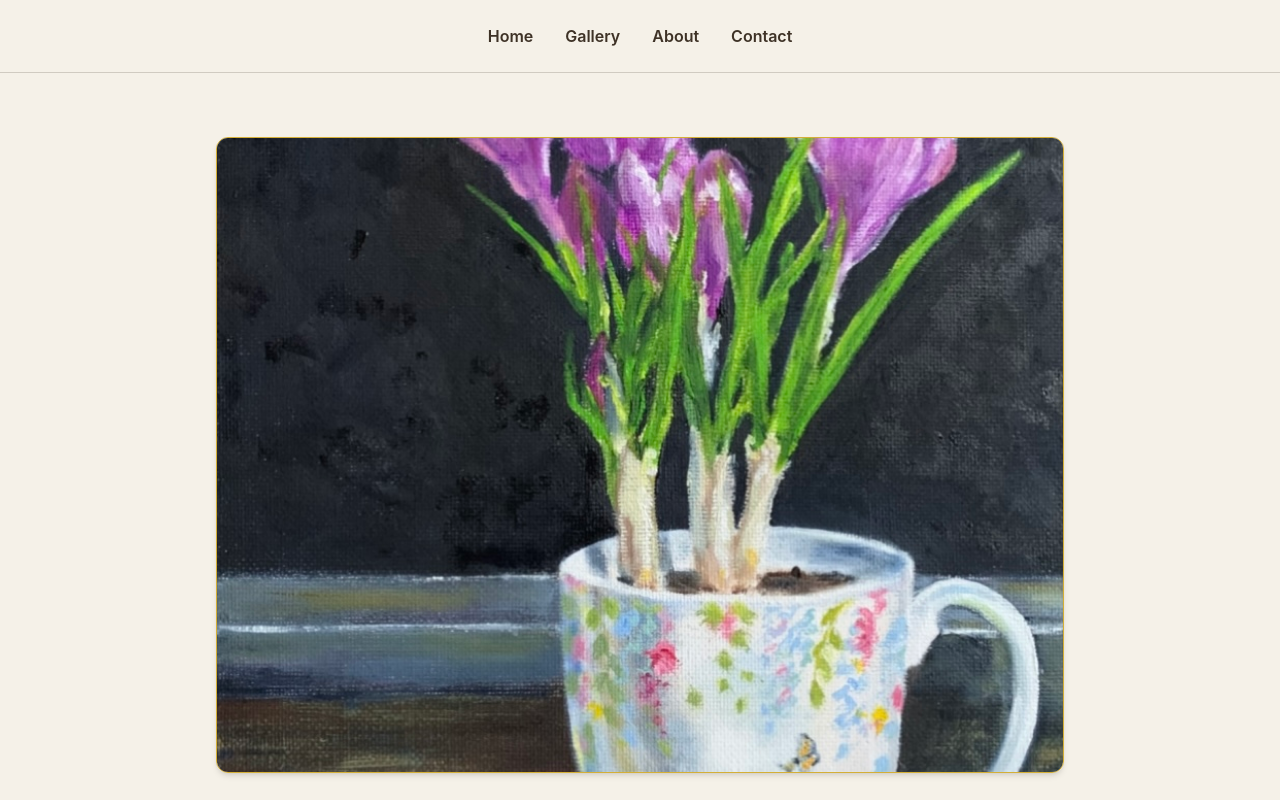
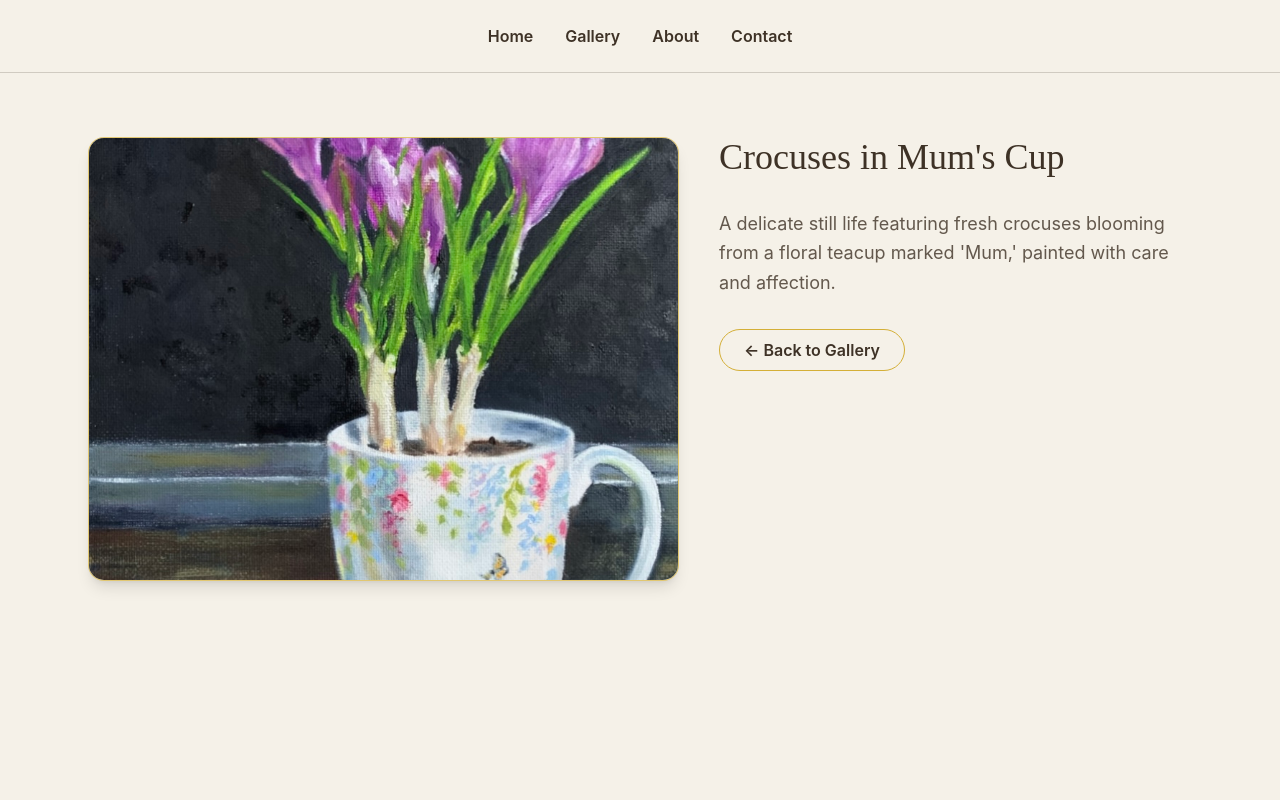
Before and after one commit to PatchLore/VJArt, a Next.js app in the folder vjj-art-portfolio/: page /gallery/crocuses-in-mums-cup in a window 1280 px wide. Shown: the top 800 px of the page. Built offline with nearby package versions, Linux system fonts and the light colour scheme.

Commit message:
Enhance artwork detail layout

```diff
--- a/vjj-art-portfolio/app/gallery/[slug]/page.tsx
+++ b/vjj-art-portfolio/app/gallery/[slug]/page.tsx
@@ -1,31 +1,86 @@
 import Header from "@/components/Header"
-import { artworks } from "@/lib/artworks"
+import { getAllArtworks, getArtworkBySlug } from "@/lib/getArtwork"
 import Image from "next/image"
+import Link from "next/link"
+import { notFound } from "next/navigation"
+
+export function generateStaticParams() {
+  return getAllArtworks().map((art) => ({ slug: art.slug }))
+}
 
 export default function ArtworkPage({ params }: { params: { slug: string } }) {
-  const art = artworks.find((item) => item.slug === params.slug)
+  const art = getArtworkBySlug(params.slug)
 
   if (!art) {
-    return (
-      <main>
-        <Header />
-        <section className="py-20 text-center text-brown">
-          <p>Artwork not found.</p>
-        </section>
-      </main>
-    )
+    return notFound()
   }
 
+  const hasMetadata = art.year || art.medium || art.size || (art.tags && art.tags.length > 0)
+
   return (
-    <main>
+    <main className="min-h-screen bg-cream text-brown">
       <Header />
-      <section className="max-w-4xl mx-auto px-6 py-16 space-y-10">
-        <div className="relative w-full aspect-[4/3] overflow-hidden rounded-xl border border-gold shadow-md">
-          <Image src={art.image} alt={art.title} fill className="object-cover" />
-        </div>
-        <div className="text-center space-y-4">
-          <h1 className="text-3xl font-serif text-brown">{art.title}</h1>
-          <p className="text-lg leading-relaxed text-brown/80">{art.description}</p>
+      <section className="mx-auto max-w-6xl px-6 py-16">
+        <div className="grid gap-10 md:grid-cols-[minmax(0,1.25fr)_minmax(0,1fr)] md:items-start">
+          <div className="relative overflow-hidden rounded-2xl border border-gold/70 bg-white shadow-lg">
+            <div className="relative aspect-[4/3] w-full">
+              <Image src={art.image} alt={art.title} fill className="object-cover" priority />
+            </div>
+          </div>
+
+          <article className="space-y-6 md:space-y-8">
+            <header>
+              <h1 className="text-3xl font-serif md:text-4xl">{art.title}</h1>
+            </header>
+            <p className="text-lg leading-relaxed text-brown/80">{art.description}</p>
+
+            {hasMetadata && (
+              <dl className="space-y-3 rounded-xl border border-brown/10 bg-white/70 p-6 shadow-sm">
+                {art.year && (
+                  <div className="flex justify-between">
+                    <dt className="font-semibold text-brown/80">Year</dt>
+                    <dd>{art.year}</dd>
+                  </div>
+                )}
+                {art.medium && (
+                  <div className="flex justify-between">
+                    <dt className="font-semibold text-brown/80">Medium</dt>
+                    <dd>{art.medium}</dd>
+                  </div>
+                )}
+                {art.size && (
+                  <div className="flex justify-between">
+                    <dt className="font-semibold text-brown/80">Dimensions</dt>
+                    <dd>{art.size}</dd>
+                  </div>
+                )}
+                {art.tags && art.tags.length > 0 && (
+                  <div>
+                    <dt className="font-semibold text-brown/80">Themes</dt>
+                    <dd className="mt-2 flex flex-wrap gap-2">
+                      {art.tags.map((tag) => (
+                        <span
+                          key={tag}
+                          className="rounded-full border border-gold/40 px-3 py-1 text-sm uppercase tracking-wide text-brown/80"
+                        >
+                          {tag}
+                        </span>
+                      ))}
+                    </dd>
+                  </div>
+                )}
+              </dl>
+            )}
+
+            <div>
+              <Link
+                href="/gallery"
+                className="inline-block rounded-full border border-gold px-6 py-2 font-semibold transition-colors duration-300 hover:bg-gold hover:text-white"
+              >
+                ← Back to Gallery
+              </Link>
+            </div>
+          </article>
         </div>
       </section>
     </main>
```
